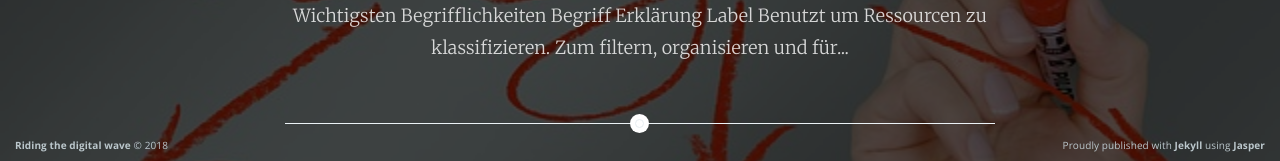
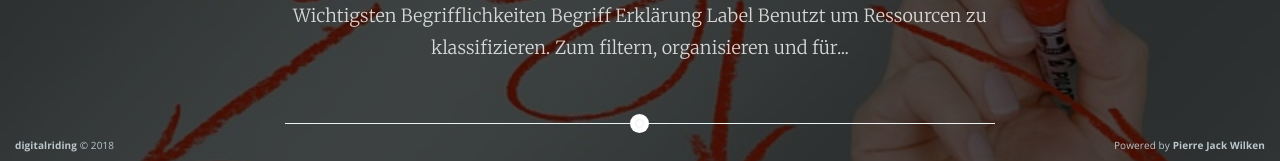
Before and after one commit to pwilken/digitalridingwebpage, a Jekyll site: the page built from _posts/2018-04-24-Database-to-code-firebird-de.markdown, in a window 1280 px wide and 900 px high, scrolled down 3668 px. Shown: the part 736-897 px from the top of the window. Built offline with Jekyll 4.4.1, drawn with Linux system fonts in a browser that asks for light colours; nearby versions of some CDN libraries.

Commit message:
changed powered by and travis token

```diff
--- a/_config.yml
+++ b/_config.yml
@@ -7,6 +7,7 @@ paginate: 5
 language: 'de-ge'
 
 # Website info
+domain: "digitalriding"
 name: 'Riding the digital wave'
 description: "go down for deep diving into..."
 
--- a/_layouts/default.html
+++ b/_layouts/default.html
@@ -41,8 +41,8 @@
 
         <!-- The tiny footer at the very bottom -->
         <footer class="site-footer clearfix">
-          <section class="copyright"><a href="/">{{ site.name }}</a> &copy; {{  site.time | date: '%Y' }}</section>
-          <section class="poweredby">Proudly published with <a href="https://jekyllrb.com/">Jekyll</a> using <a href="https://github.com/jekyller/jasper">Jasper</a></section>
+          <section class="copyright"><a href="/">{{ site.domain }}</a> &copy; {{  site.time | date: '%Y' }}</section>
+          <section class="poweredby">Powered by <a href="https://pierrewilken.de/">Pierre Jack Wilken</a></section>
         </footer>
     </div>
     <!-- highlight.js -->
```
Also changed, not shown: .travis.yml.
